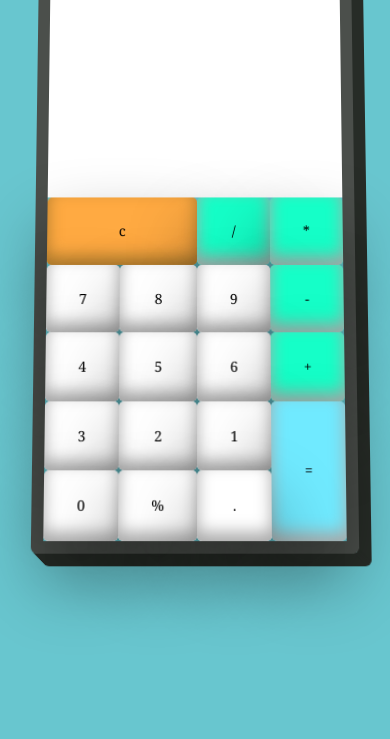
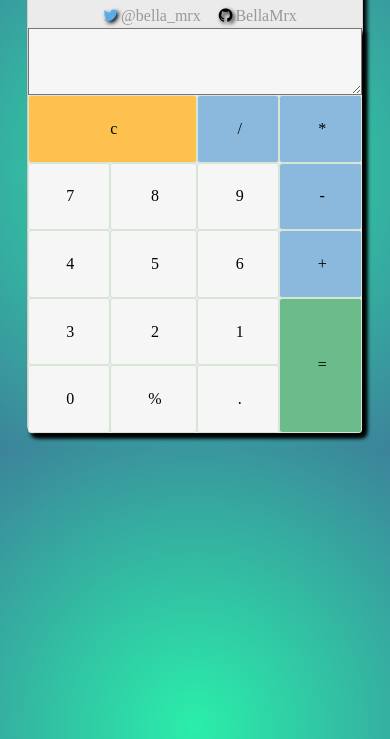
Before and after one commit to BellaMrx/Calculator_simple, a plain HTML site: page index.html in a window 390 px wide. Shown: the part 105-844 px from the top of the page. Drawn offline with nearby package versions, Linux system fonts and the light colour scheme.

Commit message:
UD new layout

```diff
--- a/index.html
+++ b/index.html
@@ -1,22 +1,22 @@
-<!doctype html>
+<!DOCTYPE html>
 <html>
 <head>
     <meta charset="UTF-8">
     <meta name="viewport" content="width=device-width, initial-scale=1.0">
-	  <meta name="google" content="notranslate">
-	  <link rel="stylesheet" type="text/css" href="https://maxcdn.bootstrapcdn.com/bootstrap/3.4.1/css/bootstrap.min.css">
     <link rel="stylesheet" href="https://cdnjs.cloudflare.com/ajax/libs/font-awesome/4.7.0/css/font-awesome.min.css">
-	  <link rel="stylesheet" type="text/css" href="style.css">
+    <link rel="stylesheet" href="styles/style.css">
     <title>Calculator</title>
 </head>
 <body>
-	  <div class="container">
+    <div class="col-3">
+        <section class="container">
+            <header>
+                <h1>Calculator</h1>
+                <a href="https://twitter.com/bella_mrx" class="fa fa-twitter"><span class="link">@bella_mrx</span></a>
+                <a href="https://github.com/BellaMrx" class="fa fa-github"><span class="link">BellaMrx</span></a>
+            </header>
             <form class="calculator" name="calc">
-		  <div class="contact">
-			<a href="https://twitter.com/bella_mrx" class="fa fa-twitter"><p class="link">@bella_mrx</p></a>
-			<a href="https://github.com/BellaMrx" class="fa fa-github"><p class="link">BellaMrx</p></a>
-		  </div>
-		  <textarea class="value" name="txt" readonly="" rows="6" cols="35"></textarea>
+		        <textarea class="value" name="txt" readonly="" rows="2" cols="30" wrap="hard" maxlength="10"></textarea>
 		        <span class="num clear" onclick="document.calc.txt.value =''">c</span>
 		        <span class="num sign" onclick="document.calc.txt.value +='/'">/</span>
 		        <span class="num sign" onclick="document.calc.txt.value +='*'">*</span>
@@ -36,6 +36,7 @@
 		        <span class="num" onclick="document.calc.txt.value +='/100'">%</span>
 		        <span class="num" onclick="document.calc.txt.value +='.'">.</span>
 		    </form>
+        </section>
     </div>
 </body>
 </html>
--- /dev/null
+++ b/styles/style.css
@@ -0,0 +1,181 @@
+* {
+    box-sizing: border-box;
+}
+
+body {
+    background-image: radial-gradient(circle, #2beeaa, #3c839a);
+}
+
+.col-3 {
+    background-color: #ebebeb;
+    border: 1px solid #cecece;
+    border-radius: 8px;
+    box-shadow: 4px 4px 4px #000;
+    margin: 4vw auto;
+}
+
+header {
+    text-align: center;
+}
+
+h1 {
+    font-size: 2rem;
+    background-image: linear-gradient(to left, #2beeaa, #3c839a);
+    color: transparent;
+    background-clip: text;
+    -webkit-background-clip: text;
+}
+
+
+
+.calculator {
+	position: relative;
+	display: grid;
+	cursor: pointer;
+    box-shadow: 4px 4px 4px #000;
+}
+
+textarea {
+	resize: vertical;
+    min-height: 8vh;
+    padding: 0.2em 1em;
+    color: #000;
+    background-color: #f6f6f6;
+}
+
+.calculator .value {
+	grid-column: span 4;
+	text-align: right;
+	outline: none;
+	font-size: 1rem;
+}
+
+.calculator span {
+	display: grid;
+	height: 8vh;
+	color: #000;
+	place-items: center;
+    border: 1px solid #d7e5d7;
+	border-radius: 3px;
+	background: #f6f6f6;
+
+}
+
+.calculator span:hover {
+	background: #e6e6e6;
+}
+
+.calculator span:active {
+	color: #000;
+	background: #d6d6d6;
+}
+
+.calculator span.clear {
+	grid-column: span 2;
+	background: #ffc14d;
+
+}
+
+.calculator span.clear:hover {
+	background: #ffbb3d;
+}
+
+.calculator span.clear:active {
+	background: #ffc14d;
+}
+
+.calculator span.sign {
+	background: #8bb9dd;
+}
+
+.calculator span.sign:hover {
+	background: #75acd7;
+}
+
+.calculator span.sign:active {
+	background: #8bb9dd;
+}
+
+.calculator span.equal {
+	grid-row: span 2;
+	height: auto;
+	background: #6cbc8b;
+}
+
+.calculator span.equal:hover {
+	background: #53b178;
+}
+
+.calculator span.equal:active {
+	background: #6cbc8b;
+}
+
+
+
+/* for Twitter, GitHub icon */
+.link {
+    font-size: 1rem;
+}
+
+.fa {
+	padding-left: 10px;
+    font-size: 1rem;
+	text-decoration: none;
+	margin: 5px 2px;
+}
+
+.fa:hover {
+    opacity: 0.7;
+	text-decoration: none;
+}
+
+.fa-twitter {
+	color: #55ACEE;
+    text-shadow: 2px 2px 4px #000;
+}
+
+.fa-github {
+	color: #000000;
+    text-shadow: 2px 2px 4px #000;
+}
+
+span {
+    text-shadow: none;
+    color: #999999;
+    padding-left: 3px;
+}
+
+
+/* Some media queries for responsiveness */
+/* For desktop: */
+.col-1 {width: 8.33%;}
+.col-2 {width: 16.66%;}
+.col-3 {width: 25%;}
+.col-4 {width: 33.33%;}
+.col-5 {width: 41.66%;}
+.col-6 {width: 50%;}
+.col-7 {width: 58.33%;}
+.col-8 {width: 66.66%;}
+.col-9 {width: 75%;}
+.col-10 {width: 83.33%;}
+.col-11 {width: 91.66%;}
+.col-12 {width: 100%;}
+
+@media only screen and (max-width: 768px) {
+  /* For mobile phones: */
+  [class*="col-"] {
+    width: 90%;
+  }
+
+  .link {
+    font-size: 1rem;
+  }
+
+  .fa {
+	font-size: 1rem;
+  }
+
+  .choice {
+    font-size: 1rem;
+  }
+}
```
Also changed, not shown: Another_Simple_Calculator/index.html (added, +41 -0 lines), Another_Simple_Calculator/Images/PreviewCalculator.png (renamed from Images/PreviewCalculator.PNG), Another_Simple_Calculator/Images/PreviewCalculatorMobile.PNG (renamed from Images/PreviewCalculatorMobile.PNG), Another_Simple_Calculator/style.css (renamed from style.css), PreviewCalculator.png (added), PreviewCalculatorMobile.PNG (added), 1 other file. Lines whose indentation alone changed are shown as unchanged.
